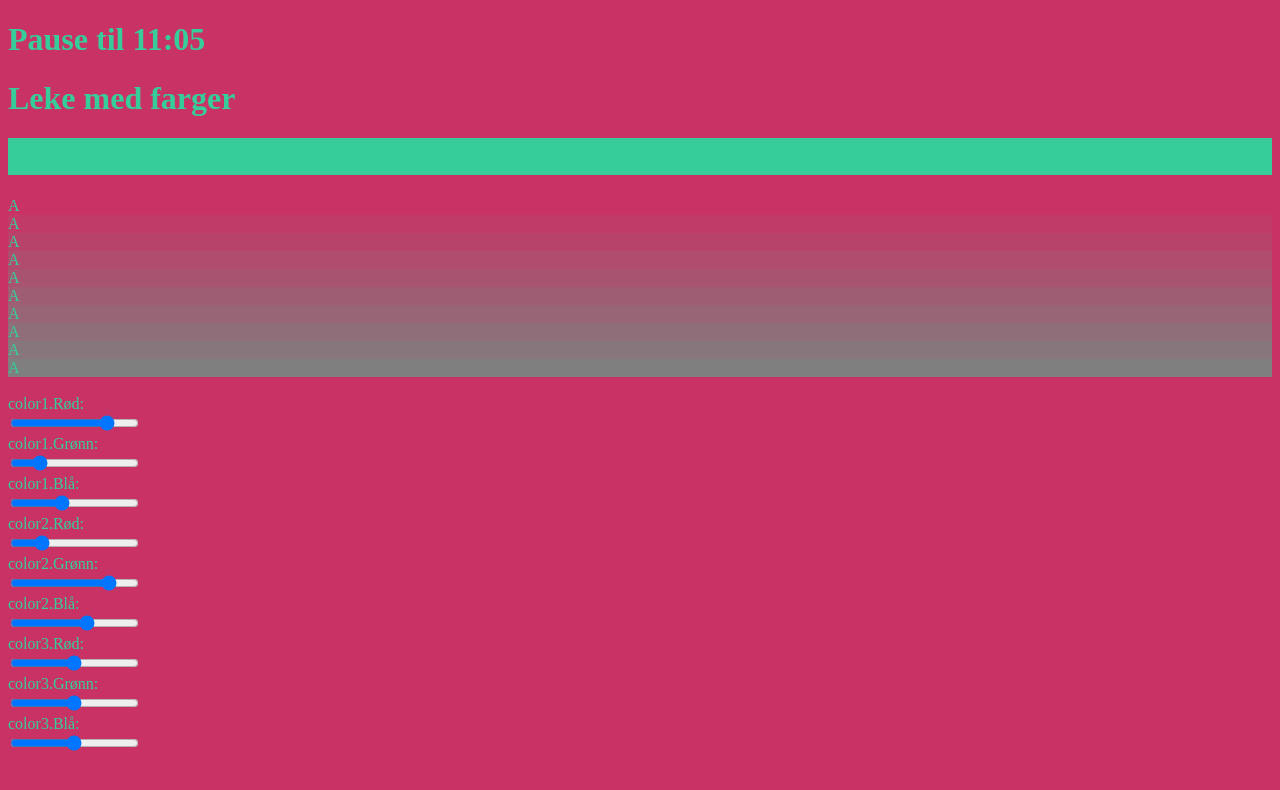
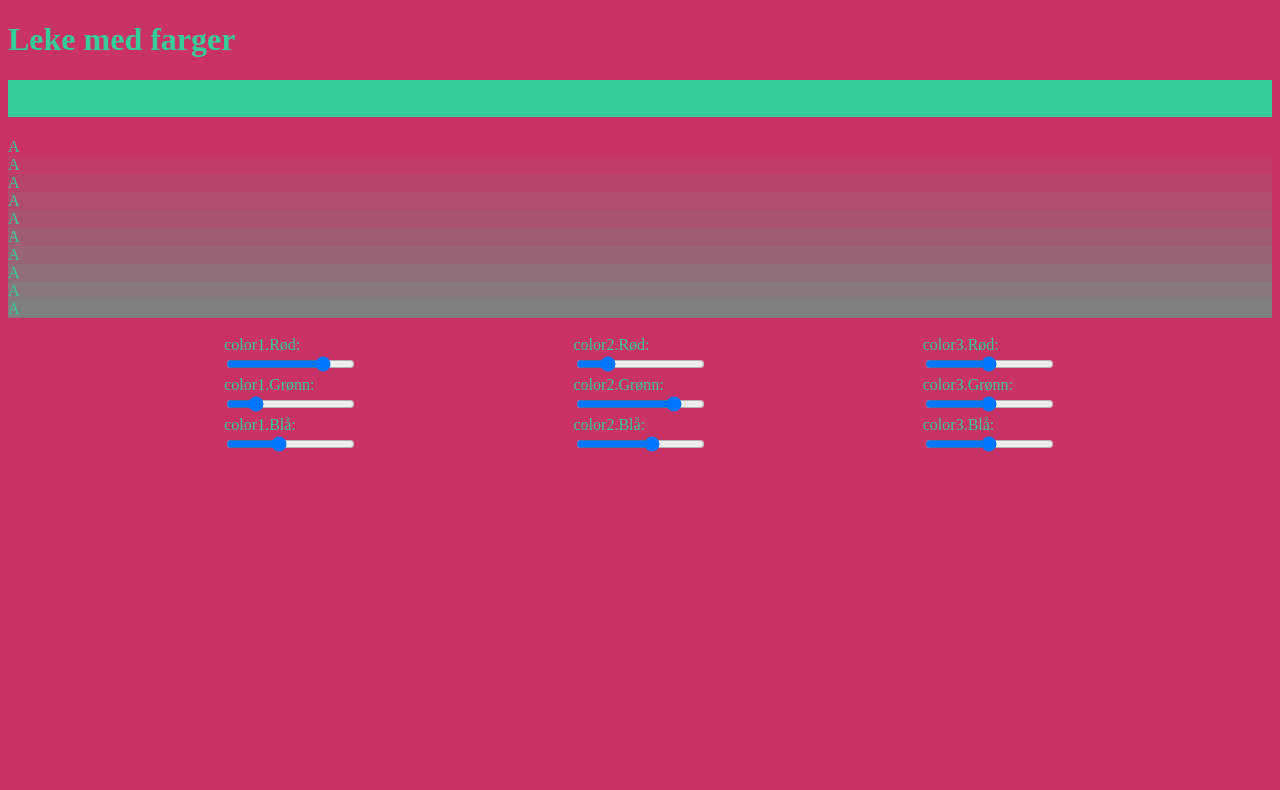
Before and after one commit to GetAcademy/IntroObjekter, a plain HTML site: page index.html in a window 1280 px wide. Drawn offline with Linux system fonts and the light colour scheme.

Commit message:
Update index.html

```diff
--- a/index.html
+++ b/index.html
@@ -8,7 +8,6 @@
 </head>
 
 <body>
-    <h1>Pause til 11:05</h1>
     <div id="app"></div>
     <script>
         // model
@@ -32,10 +31,11 @@
                 ${createGradientHtml()}
 
                 <br/>
-                ${createSlidersHtml('color1')}
-                ${createSlidersHtml('color2')}
-                ${createSlidersHtml('color3')}
-
+                <div style="display: flex; flex-direction: row; justify-content: space-evenly">
+                    ${createSlidersHtml('color1')}
+                    ${createSlidersHtml('color2')}
+                    ${createSlidersHtml('color3')}
+                </div>
             `;
             const style = document.body.style;
             style.backgroundColor = getColorAsStyleValue(model.color1);
@@ -57,9 +57,11 @@
         }
 
         function createSlidersHtml(modelFieldName) {
-            return createSliderHtml('Rød', 'red', modelFieldName)
+            return '<div>'
+                + createSliderHtml('Rød', 'red', modelFieldName)
                 + createSliderHtml('Grønn', 'green', modelFieldName)
-                + createSliderHtml('Blå', 'blue', modelFieldName);
+                + createSliderHtml('Blå', 'blue', modelFieldName)
+                + '</div>';
         }
 
         function createSliderHtml(label, fieldName, modelFieldName) {
```
